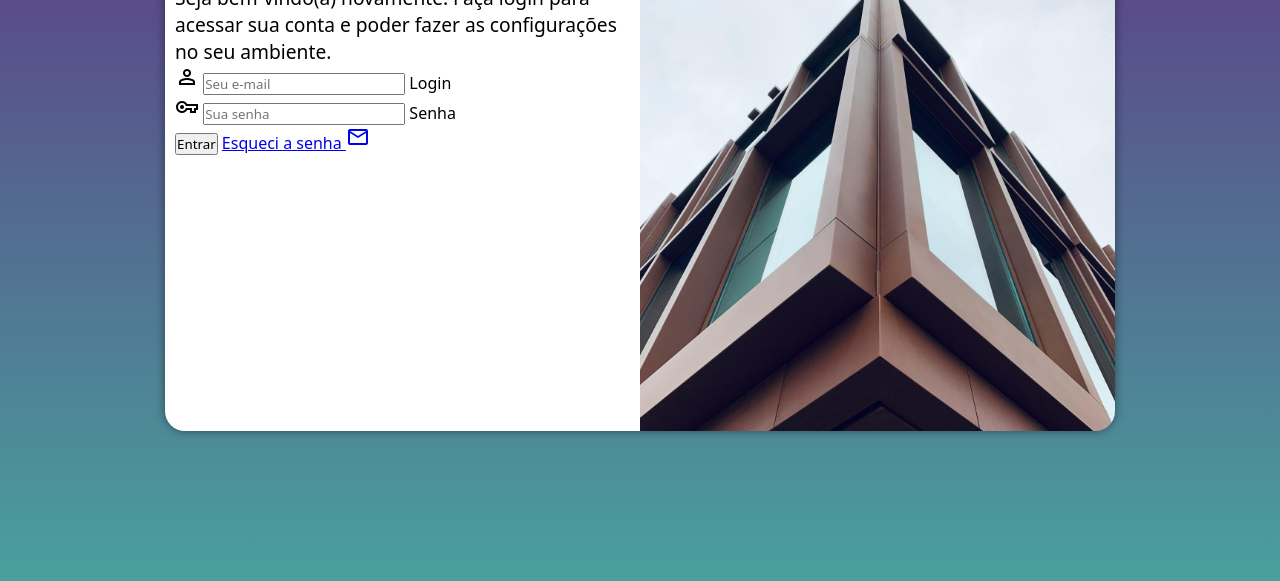
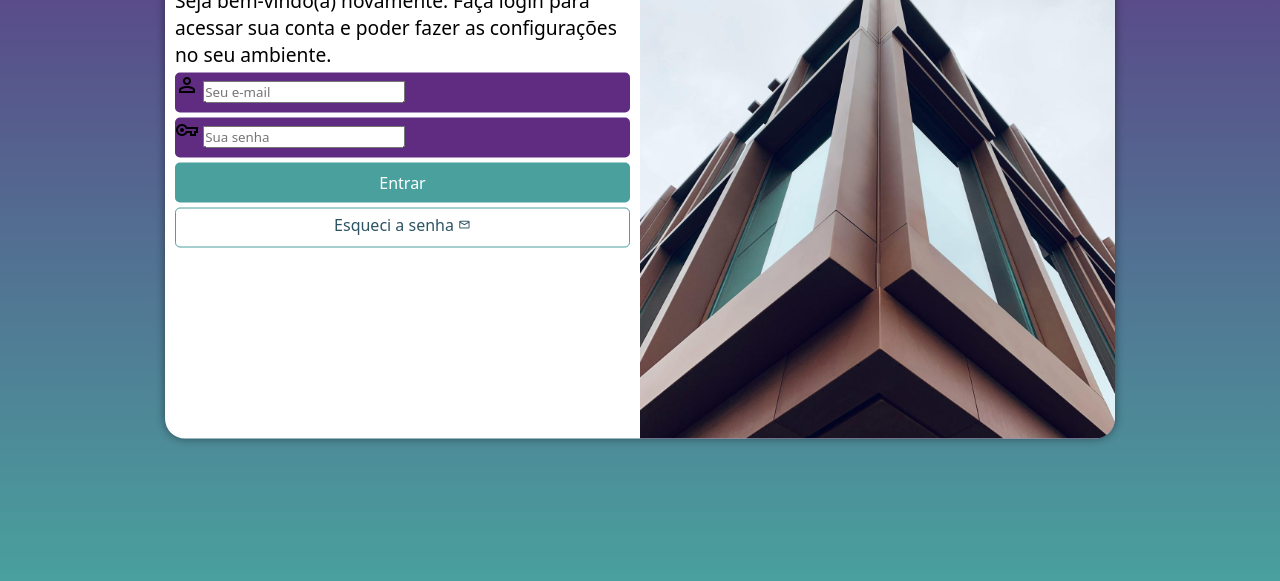
Before and after one commit to becxm/projeto-login, a plain HTML site: page index.html in a window 1280 px wide. Shown: the part 219-800 px from the top of the page. Drawn offline with nearby package versions, Linux system fonts and the light colour scheme.

Commit message:
atualização

```diff
--- a/estilos/mediaquery.css
+++ b/estilos/mediaquery.css
@@ -26,7 +26,6 @@
         background-image: linear-gradient(to top, #49a09d, #5f2c82);
     }
 
-
     section#login {
         width: 950px;
     }
--- a/estilos/style.css
+++ b/estilos/style.css
@@ -35,7 +35,7 @@ section#login {
 
     background-color: var(--cor01);
     width: 250px;
-    height: 500px;
+    height: 515px;
     border-radius: 20px;
     box-shadow: 0px 0px 10px rgba(0, 0, 0, 0.45);
 
@@ -55,3 +55,64 @@ section#login > div#formulario {
     display: block;
     padding: 10px;
 }
+
+div#formulario > h1 {
+    text-align: center;
+    margin-bottom: 10px;
+}
+
+div#formulario > p {
+    font-size: 0.8em;
+}
+
+form > div.campo {
+    background-color: var(--cor03);
+    width: 100%;
+    display: block;
+    height: 40px;
+    border-radius: 5px;
+    margin: 5px 0px;
+}
+
+div.campo > label {
+    display: none;
+}
+
+form > input[type=submit] {
+    display: block;
+    font-size: 1em;
+    width: 100%;
+    height: 40px;
+    background-color: var(--cor02);
+    color: var(--cor01);
+    border: none;
+    border-radius: 5px;
+    cursor: pointer;
+}
+
+form > input[type=submit]:hover {
+    background-color: #2d5462;
+}
+
+form > a.botao {
+    display: block;
+    text-align: center;
+    font-size: 1em;
+    width: 100%;
+    height: 40px;
+    padding-top: 5px;
+    margin-top: 5px;
+    background-color: var(--cor01);
+    color: #2d5462;
+    border: 1px solid var(--cor02);
+    border-radius: 5px;
+    text-decoration: none;
+}
+
+form > a.botao:hover {
+    background-color: #6cd3cf;
+}
+
+form > a.botao > .material-symbols-outlined {
+    font-size: 0.8em;
+}
--- a/index.html
+++ b/index.html
@@ -31,7 +31,7 @@
                         <label for="isenha">Senha</label>
                     </div>
                     <input type="submit" value="Entrar">
-                    <a href="esqueci.html">
+                    <a href="esqueci.html" class="botao">
                         Esqueci a senha <span class="material-symbols-outlined">mail</span>
                     </a>
                 </form>
```
